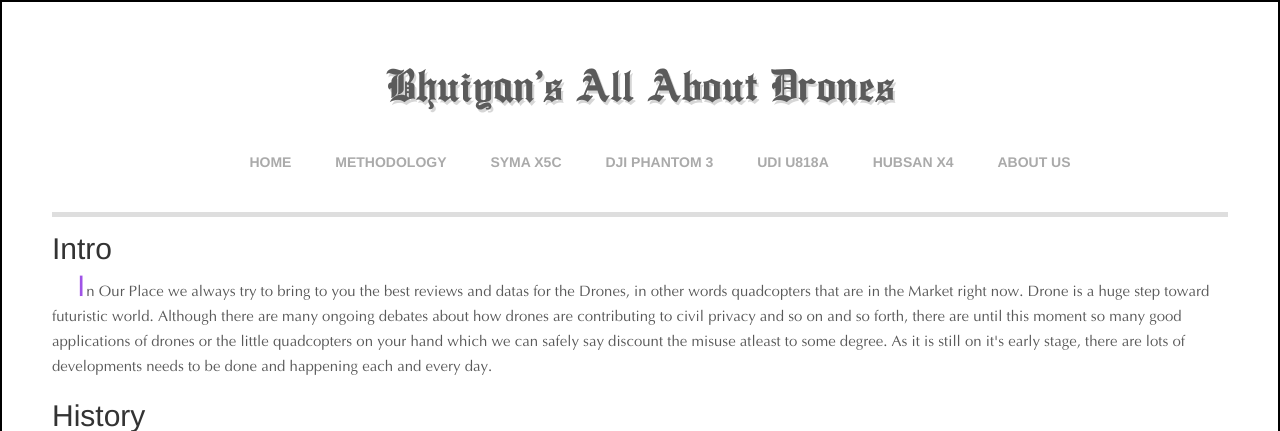
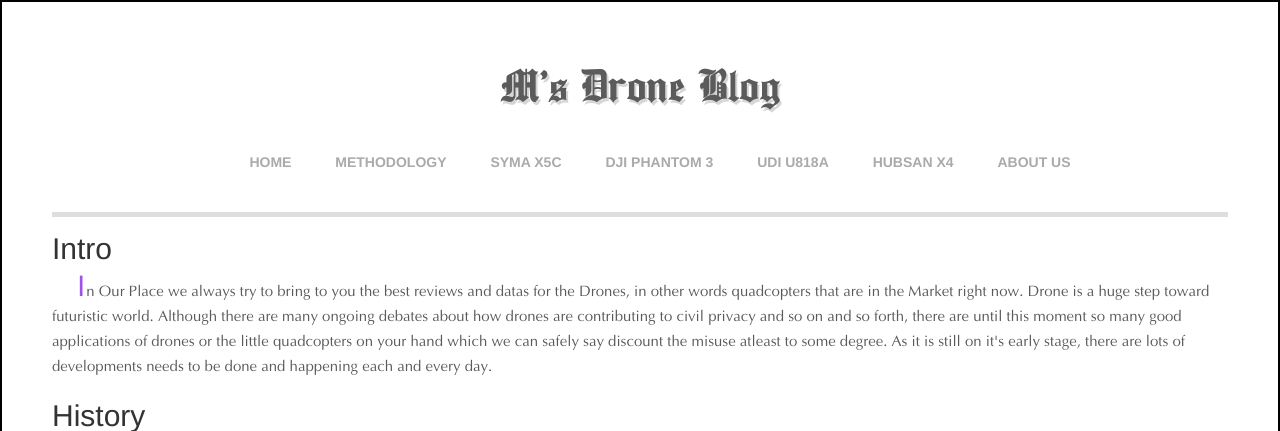
Before and after one commit to mmostagirbhuiyan/flask_web_drones, a Flask app: page / in a window 1280 px wide. Shown: the top 431 px of the page. Run offline with Flask 2, Linux system fonts and the light colour scheme; some libraries are stand-ins or nearby versions.

Commit message:
second commit

```diff
--- a/templates/index.html
+++ b/templates/index.html
@@ -10,7 +10,7 @@
 
     <body>
 
-        <h1><span id="mainheadline">Bhuiyan's All About Drones</span></h1>
+        <h1><span id="mainheadline">M's Drone Blog</span></h1>
 
         <div class = "explore">
         <ul>
```
